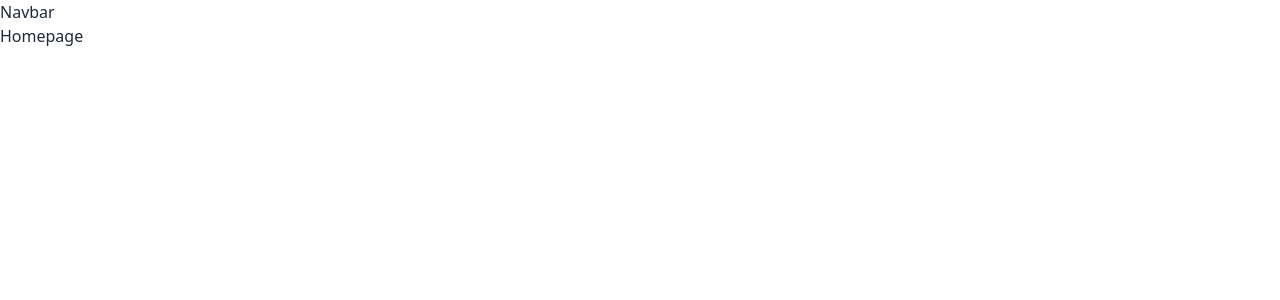
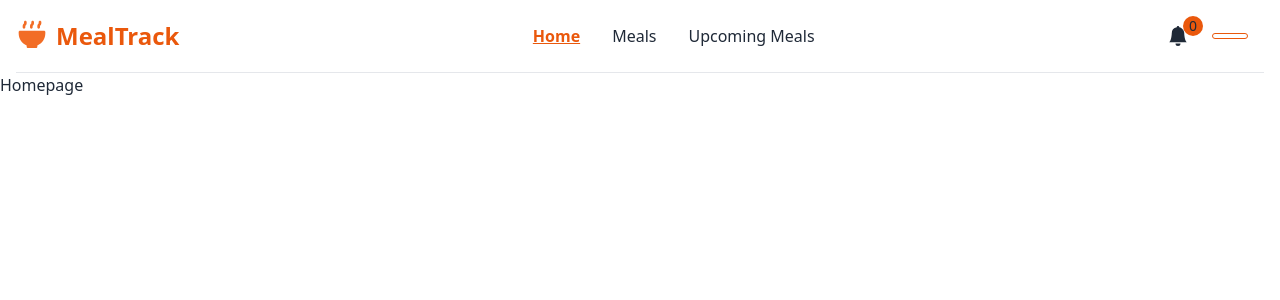
Before and after one commit to rahatfaruk/pha12-meals-track-client, a React (Vite) app: page / in a window 1280 px wide. Shown: the top 300 px of the page. Built offline with nearby package versions, Linux system fonts and the light colour scheme.

Commit message:
Navbar added

```diff
--- a/package.json
+++ b/package.json
@@ -16,6 +16,7 @@
     "react-bootstrap-icons": "^1.11.4",
     "react-dom": "^18.2.0",
     "react-router-dom": "^6.23.1",
+    "react-tooltip": "^5.26.4",
     "tailwindcss": "^3.4.3"
   },
   "devDependencies": {
--- a/src/comps/Navbar.jsx
+++ b/src/comps/Navbar.jsx
@@ -1,6 +1,78 @@
+import { useState } from "react";
+import { Link, NavLink } from "react-router-dom";
+import { Tooltip } from "react-tooltip";
+import { BellFill, List } from "react-bootstrap-icons";
+
+const user = 1 ? {displayName: 'ali', photoURL: 'https://dummyimage.com/100/000/fff&text=a'} : null
+const navLinks = [
+  {id: 1, text: 'Home', path: '/'},
+  {id: 2, text: 'Meals', path: '/meals'},
+  {id: 3, text: 'Upcoming Meals', path: '/upcoming-meals'},
+]
+
 function Navbar() {
+  const [showLinks, setShowLinks] = useState(false)
+
+  const handleLogout = async () => {
+
+  }
+
   return (
-    <nav>Navbar</nav>
+    <nav className="px-4 dark:bg-gray-800">
+      <div className="max-w-screen-xl py-4 mx-auto border-b grid grid-cols-[auto_1fr] md:grid-cols-[auto_1fr_auto] gap-4">
+        <div className="flex gap-2 items-center">
+          <figure className="w-8">
+            <img src="/logo.svg" className="w-full" />
+          </figure>
+          <h1 className='text-2xl'><Link to={'/'} className="text-orange-600 font-bold">MealTrack</Link></h1>
+        </div>
+
+        {/* profile photo || register,login btn ++ nav-toggler */}
+        <div className="flex items-center justify-end md:order-1 gap-4">
+          {user ?
+            <div className="flex gap-2 items-center">
+              <div className="relative mr-4">
+                <span className="absolute -right-3/4 -top-2/4  inline-block px-1.5 text-sm dark:text-white bg-orange-600 rounded-full">0</span>
+                <BellFill className="dark:text-white text-xl" />
+              </div>
+              <figure className="w-9 p-0.5 border rounded-full border-orange-600" data-tooltip-id="profile-photo">
+                <img src={user.photoURL} alt="" className="w-full rounded-full shadow-md" />
+              </figure>
+
+              <Tooltip id="profile-photo" clickable className="z-50">
+                <div className='flex flex-col items-center gap-2'>
+                  <p className="text-center text-lg">{user.displayName}</p>
+                  <Link to={'/dashboard'} className="px-3 py-1 rounded-md text-white bg-orange-600 hover:opacity-90" onClick={handleLogout}>Dashboard</Link>
+                  <button className="px-3 py-1 rounded-md text-white bg-red-800 hover:opacity-90" onClick={handleLogout}>Logout</button>
+                </div>
+              </Tooltip>
+            </div>
+            :
+            <div className="flex gap-3">
+              <Link to='/signin' className="inline-block px-3 py-1 rounded-md text-white bg-orange-600 hover:opacity-90">Join Us</Link>
+            </div>
+          }
+
+          <div className="flex items-center">
+            <button className="md:hidden border p-0.5 text-2xl hover:scale-95 dark:text-white" onClick={() => setShowLinks(!showLinks)}> <List /> </button>
+          </div>
+        </div>
+
+        {/* links */}
+        {
+          <ul className={`${showLinks ? 'block' : 'hidden'} md:flex justify-center col-span-2 md:col-span-1`}>
+            {navLinks.map(link => (
+              <li key={link.id}>
+                <NavLink to={link.path} className={({ isActive }) =>
+                  `block px-4 py-2 rounded-md md:bg-transparent hover:underline hover:bg-orange-100 dark:text-white dark:hover:bg-orange-700
+                  ${isActive ? 'text-orange-600 bg-orange-100 font-bold underline dark:bg-orange-600' : ''}`
+                }>{link.text}</NavLink>
+              </li>
+            ))}
+          </ul>
+        }
+      </div>
+    </nav>
   );
 }
 
--- a/src/main.jsx
+++ b/src/main.jsx
@@ -1,7 +1,9 @@
 import React from 'react'
 import ReactDOM from 'react-dom/client'
+import { Route, RouterProvider, createBrowserRouter, createRoutesFromElements } from 'react-router-dom'
 import './index.css'
-import { Route, RouterProvider, createBrowserRouter, createRoutesFromElements } from 'react-router-dom'
+import 'react-tooltip/dist/react-tooltip.css'
+// pages & comps
 import App from './App'
 import ErrorPage from './pages/ErrorPage'
 import Home from './pages/Home'
```
Also changed, not shown: 1 other file (tests, documents, lock files or other folders).
